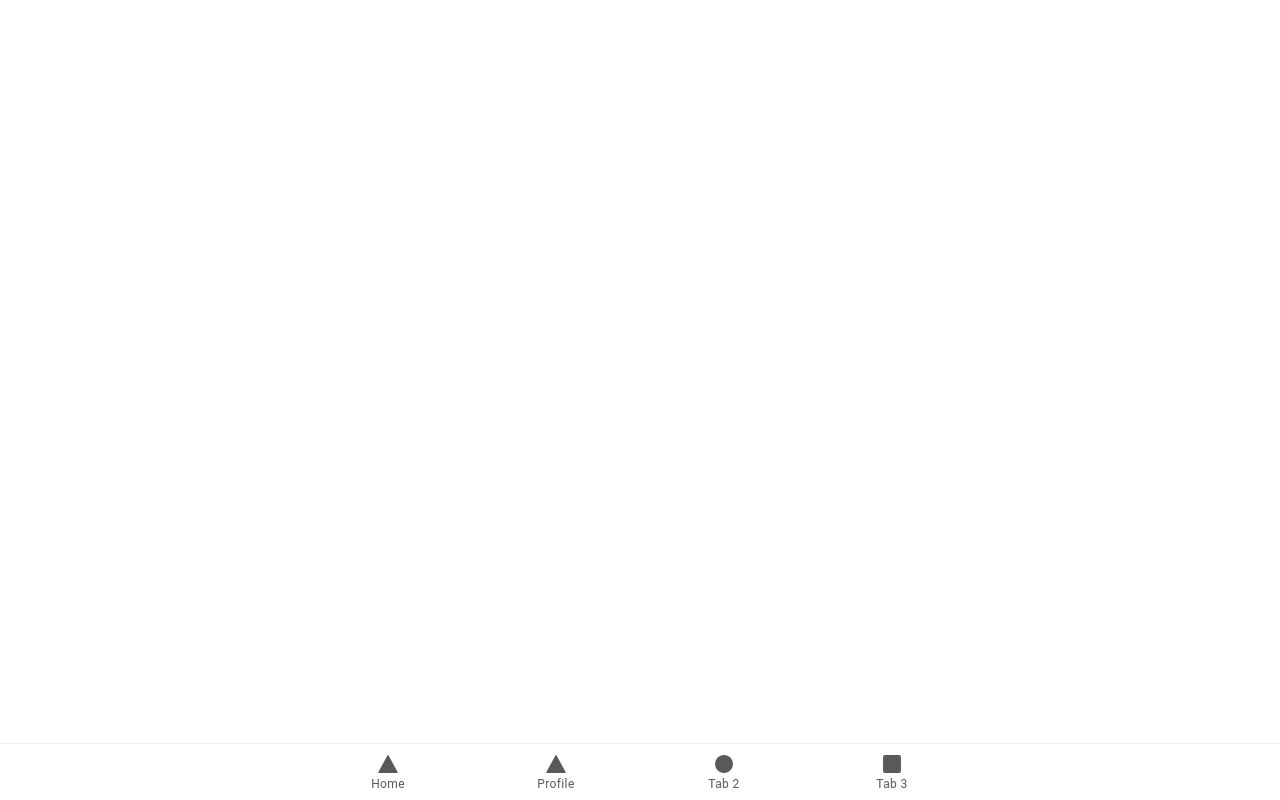
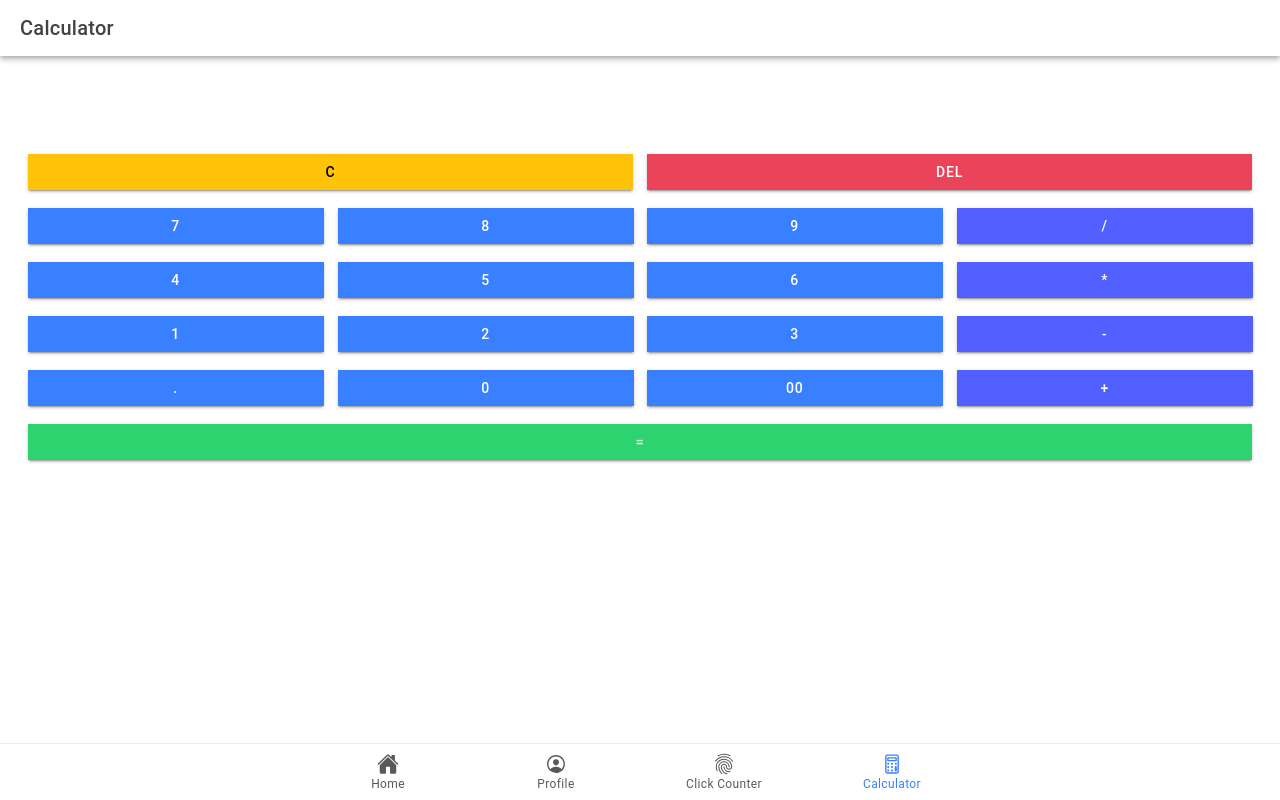
Before and after one commit to Hazeljoy08/ion-t-collantes2, a React (Vite) app: page /calculator in a window 1280 px wide. Built offline with nearby package versions, Linux system fonts and the light colour scheme.

Commit message:
project file changes

```diff
--- a/src/App.tsx
+++ b/src/App.tsx
@@ -10,11 +10,11 @@ import {
   setupIonicReact
 } from '@ionic/react';
 import { IonReactRouter } from '@ionic/react-router';
-import { ellipse, square, triangle } from 'ionicons/icons';
+import { home, calculatorOutline, ellipse, fingerPrintOutline, personCircleOutline, square, triangle } from 'ionicons/icons';
 import Home from './pages/Home';
-import Tab1 from './pages/Tab1';
-import Tab2 from './pages/Tab2';
-import Tab3 from './pages/Tab3';
+import Profile from './pages/Profile';
+import Click_counter from './pages/Click_counter';
+import Calculator from './pages/Calculator';
 
 /* Core CSS required for Ionic components to work properly */
 import '@ionic/react/css/core.css';
@@ -48,35 +48,32 @@ const App: React.FC = () => (
           <Route exact path="/home">
             <Home />
           </Route>
-          <Route exact path="/tab1">
-            <Tab1 />
+          <Route exact path="/profile">
+            <Profile />
           </Route>
-          <Route exact path="/tab2">
-            <Tab2 />
+          <Route exact path="/click_counter">
+            <Click_counter />
           </Route>
-          <Route path="/tab3">
-            <Tab3 />
-          </Route>
-          <Route exact path="/">
-            <Redirect to="/tab1" />
+          <Route path="/calculator">
+            <Calculator />
           </Route>
         </IonRouterOutlet>
         <IonTabBar slot="bottom">
-          <IonTabButton tab="home" href="/home">
-            <IonIcon aria-hidden="true" icon={triangle} />
+        <IonTabButton tab="home" href="/home">
+            <IonIcon aria-hidden="true" icon={home} />
             <IonLabel>Home</IonLabel>
           </IonTabButton>
-          <IonTabButton tab="tab1" href="/tab1">
-            <IonIcon aria-hidden="true" icon={triangle} />
+          <IonTabButton tab="profile" href="/profile">
+            <IonIcon aria-hidden="true" icon={personCircleOutline} />
             <IonLabel>Profile</IonLabel>
           </IonTabButton>
-          <IonTabButton tab="tab2" href="/tab2">
-            <IonIcon aria-hidden="true" icon={ellipse} />
-            <IonLabel>Tab 2</IonLabel>
+          <IonTabButton tab="click_counter" href="/click_counter">
+            <IonIcon aria-hidden="true" icon={fingerPrintOutline} />
+            <IonLabel>Click Counter</IonLabel>
           </IonTabButton>
-          <IonTabButton tab="tab3" href="/tab3">
-            <IonIcon aria-hidden="true" icon={square} />
-            <IonLabel>Tab 3</IonLabel>
+          <IonTabButton tab="calculator" href="/calculator">
+            <IonIcon aria-hidden="true" icon={calculatorOutline} />
+            <IonLabel>Calculator</IonLabel>
           </IonTabButton>
         </IonTabBar>
       </IonTabs>
--- a/src/pages/Tab3.tsx
+++ b/src/pages/Calculator.tsx
@@ -1,6 +1,6 @@
 import React, { useState } from 'react';
 import { IonContent, IonHeader, IonPage, IonTitle, IonToolbar, IonButton, IonGrid, IonRow, IonCol, IonInput } from '@ionic/react';
-import './Tab3.css';
+import './Calculator.css';
 
 const Calculator: React.FC = () => {
   const [input, setInput] = useState<string>('');
--- a/src/pages/Home.tsx
+++ b/src/pages/Home.tsx
@@ -1,6 +1,6 @@
 import { IonContent, IonHeader, IonPage, IonTitle, IonToolbar } from '@ionic/react';
 import ExploreContainer from '../components/ExploreContainer';
-import './Tab2.css';
+import './Home.css';
 
 const Home: React.FC = () => {
   return (
--- a/src/pages/Tab1.tsx
+++ b/src/pages/Profile.tsx
@@ -3,9 +3,9 @@ import { IonContent, IonHeader, IonPage, IonTitle, IonToolbar, IonRow, IonCol }
 
 import { IonCard, IonCardContent, IonCardHeader, IonCardSubtitle, IonCardTitle, IonAlert, IonButton, IonActionSheet } from '@ionic/react';
 import ExploreContainer from '../components/ExploreContainer';
-import './Tab1.css';
+import './Profile.css';
 
-const Tab1: React.FC = () => {
+const Profile: React.FC = () => {
   return (
     <IonPage>
       <IonHeader>
@@ -85,4 +85,4 @@ const Tab1: React.FC = () => {
   );
 };
 
-export default Tab1;
+export default Profile;
```
Also changed, not shown: src/pages/Calculator.css (added), src/pages/Click_counter.css (added), src/pages/Click_counter.tsx (renamed from src/pages/Tab2.tsx), src/pages/Profile.css (renamed from src/pages/Tab1.css), src/pages/Tab2.css (deleted), src/pages/Tab3.css (deleted).
